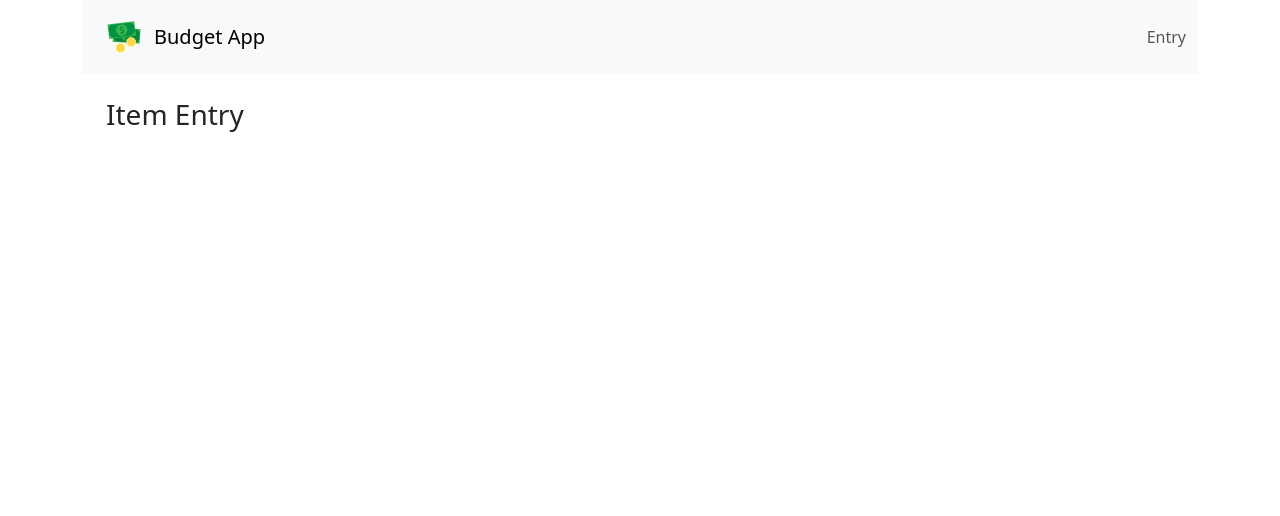
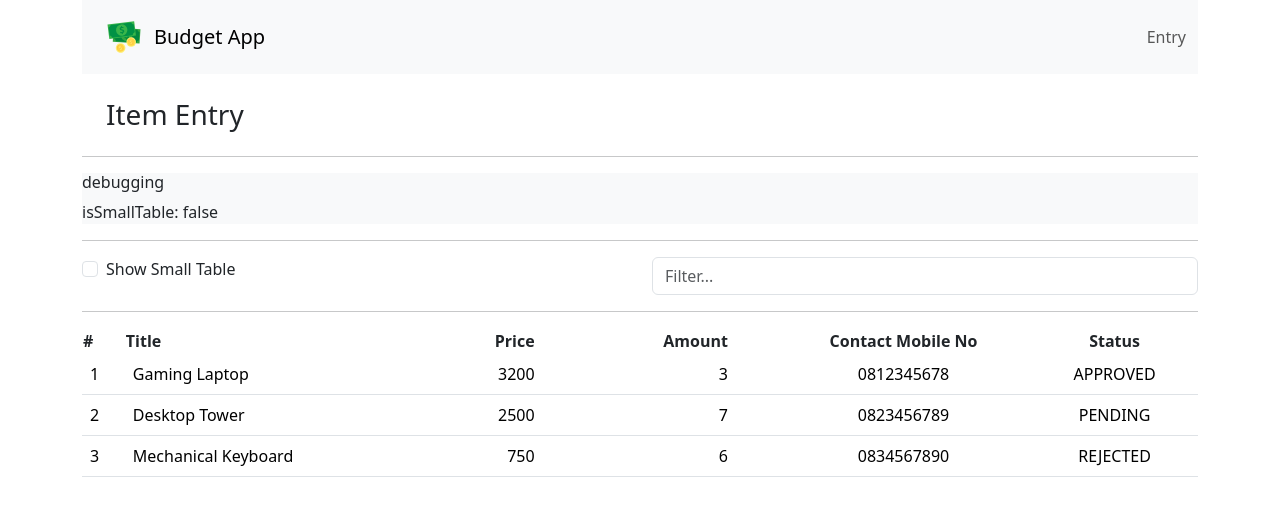
Before and after one commit to tumit/budget-client, an Angular app: page /budget/item-entry in a window 1280 px wide. Shown: the top 516 px of the page. Built offline with nearby package versions, Linux system fonts and the light colour scheme.

Commit message:
add filter

```diff
--- /dev/null
+++ b/src/app/budget/models/item.ts
@@ -0,0 +1,12 @@
+export enum ItemStatus {
+  PENDING = 'PENDING', APPROVED = 'APPROVED', REJECTED = 'REJECTED'
+}
+
+export interface Item {
+  id: number;
+  title: string;
+  amount: number;
+  price: number;
+  contactMobileNo: string;
+  status: ItemStatus;
+}
--- a/src/app/budget/pages/item-entry/item-entry.component.html
+++ b/src/app/budget/pages/item-entry/item-entry.component.html
@@ -1 +1,56 @@
+<!-- item-enrty.component.html -->
 <h3 class="m-4">Item Entry</h3>
+
+<hr />
+<div class="bg-body-tertiary">
+  <h6>debugging</h6>
+  isSmallTable: {{ isSmallTable }}
+</div>
+
+<hr />
+<div class="row">
+  <div class="col">
+    <div class="form-check">
+      <input
+        class="form-check-input"
+        type="checkbox"
+        id="isSmallTable"
+        [(ngModel)]="isSmallTable"
+      />
+      <label class="form-check-label" for="isSmallTable">Show Small Table</label>
+    </div>
+  </div>
+  <div class="col">
+    <input
+      type="text"
+      class="form-control"
+      id="filter"
+      placeholder="Filter..."
+      [formControl]="filterInput"
+    />
+  </div>
+</div>
+
+<hr />
+<table class="table table-hover" [class.table-sm]="isSmallTable">
+  <thead>
+    <th>#</th>
+    <th>Title</th>
+    <th class="text-end pe-5">Price</th>
+    <th class="text-end pe-5">Amount</th>
+    <th class="text-center">Contact Mobile No</th>
+    <th class="text-center">Status</th>
+  </thead>
+  <tbody>
+    @for (item of filterItems; track item.id) {
+      <tr>
+        <td>{{ item.id }}</td>
+        <td>{{ item.title }}</td>
+        <td class="text-end pe-5">{{ item.price }}</td>
+        <td class="text-end pe-5">{{ item.amount }}</td>
+        <td class="text-center">{{ item.contactMobileNo }}</td>
+        <td class="text-center">{{ item.status }}</td>
+      </tr>
+    }
+  </tbody>
+</table>
--- a/src/app/budget/pages/item-entry/item-entry.component.ts
+++ b/src/app/budget/pages/item-entry/item-entry.component.ts
@@ -1,12 +1,64 @@
+// item-entry.component.ts
 import { Component } from '@angular/core';
+import { FormControl, FormsModule, ReactiveFormsModule } from '@angular/forms';
+import { map } from 'rxjs';
+import { Item, ItemStatus } from '../../models/item';
 
 @Component({
   selector: 'app-item-entry',
   standalone: true,
-  imports: [],
+  imports: [FormsModule, ReactiveFormsModule],
   templateUrl: './item-entry.component.html',
   styleUrl: './item-entry.component.scss'
 })
 export class ItemEntryComponent {
+  items: Item[] = [
+    {
+      title: 'Gaming Laptop',
+      amount: 3,
+      price: 3200,
+      contactMobileNo: '0812345678',
+      status: ItemStatus.APPROVED,
+      id: 1
+    },
+    {
+      title: 'Desktop Tower',
+      amount: 7,
+      price: 2500,
+      contactMobileNo: '0823456789',
+      status: ItemStatus.PENDING,
+      id: 2
+    },
+    {
+      title: 'Mechanical Keyboard',
+      amount: 6,
+      price: 750,
+      contactMobileNo: '0834567890',
+      status: ItemStatus.REJECTED,
+      id: 3
+    }
+  ];
 
+  isSmallTable = false;
+  filterItems = this.items;
+
+  filterInput = new FormControl<string>('', { nonNullable: true });
+
+  constructor() {
+    this.filterInput.valueChanges // ดักเหตุการณ์ที่ value เปลี่ยนได้
+      .pipe(map((keyword) => keyword.toLocaleLowerCase())) // convert value ได้
+      .subscribe((keyword) => {
+        console.log('keyword', keyword)
+        this.filterItems = this.items.filter((item) => item.title.toLocaleLowerCase().includes(keyword)); // เขียน logic จากการเปลี่ยน value ได้
+      });
+
+
+    this.filterInput.valueChanges
+      .subscribe(v => console.log('v', v))
+
+
+    // Item[] => something[]
+    // this.items.map();
+
+  }
 }
```
